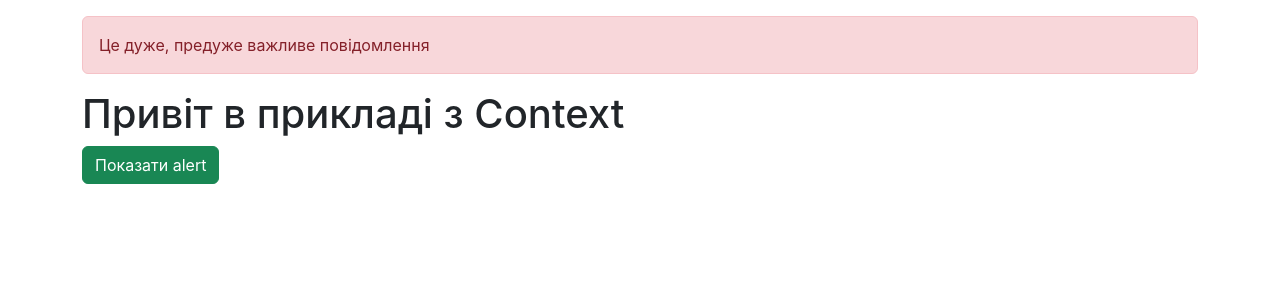
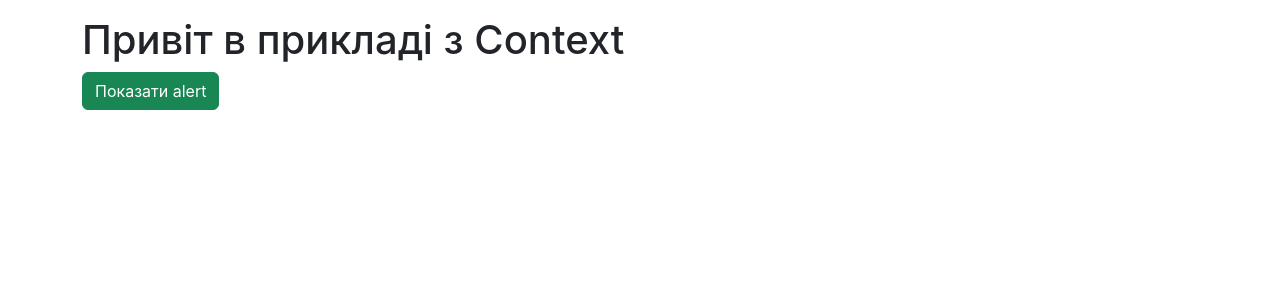
Before and after one commit to IvanSlivenko/LessonsReactJSVladylenMilin, a React (Create React App) app in the folder projects/react-lessons-Hooks/my-app/: page / in a window 1280 px wide. Shown: the top 300 px of the page. Built offline with nearby package versions, Linux system fonts and the light colour scheme.

Commit message:
08-10-2023

```diff
--- a/projects/react-lessons-Hooks/my-app/src/Alert.js
+++ /dev/null
@@ -1,10 +0,0 @@
-import React from "react";
-
-
-export default function Alert() {
-    return (
-        <div className="alert alert-danger">
-            Це дуже, предуже важливе повідомлення
-        </div>
-    )
-}
--- a/projects/react-lessons-Hooks/my-app/src/App.js
+++ b/projects/react-lessons-Hooks/my-app/src/App.js
@@ -1,17 +1,21 @@
-import React from 'react'
-import Main from './Main';
-import Alert from './Alert';
+import React, { useState } from "react";
+import Main from "./Main";
+import Alert from "./alert/Alert";
 
-
-
+export const AlertContext = React.createContext();
 
 function App() {
+  const [alert, setAlert] = useState(false);
+
+  const toggleAlert = () => setAlert((prev) => !prev);
 
   return (
-    <div className="container pt-3">
-      <Alert />
-      <Main />
-    </div>
+    <AlertContext.Provider value={alert}>
+      <div className="container pt-3">
+        <Alert />
+        <Main toggle={toggleAlert} />
+      </div>
+    </AlertContext.Provider>
   );
 }
 
--- a/projects/react-lessons-Hooks/my-app/src/Main.js
+++ b/projects/react-lessons-Hooks/my-app/src/Main.js
@@ -1,12 +1,12 @@
 import React from "react";
 
-export default function Main() {
+export default function Main({ toggle}) {
     return (
-        <>
+        <div>
             <h1>Привіт в прикладі з Context</h1>
-            <button className="btn btn-success">Показати alert</button>
+            <button onClick={ toggle} className="btn btn-success">Показати alert</button>
 
 
-        </>
+        </div>
     )
 }
--- /dev/null
+++ b/projects/react-lessons-Hooks/my-app/src/alert/Alert.js
@@ -0,0 +1,14 @@
+import React, { useContext } from "react";
+import { AlertContext } from "../App";
+
+export default function Alert() {
+  const alert = useContext(AlertContext);
+
+  if (!alert) return null;
+
+  return (
+    <div className="alert alert-danger">
+      Це дуже, предуже важливе повідомлення
+    </div>
+  );
+}
```
Also changed, not shown: projects/react-lessons-Hooks/my-app/src/alert/AlertContext.js (added, +11 -0 lines), projects/react-lessons-Hooks/my-app/discription.txt.
